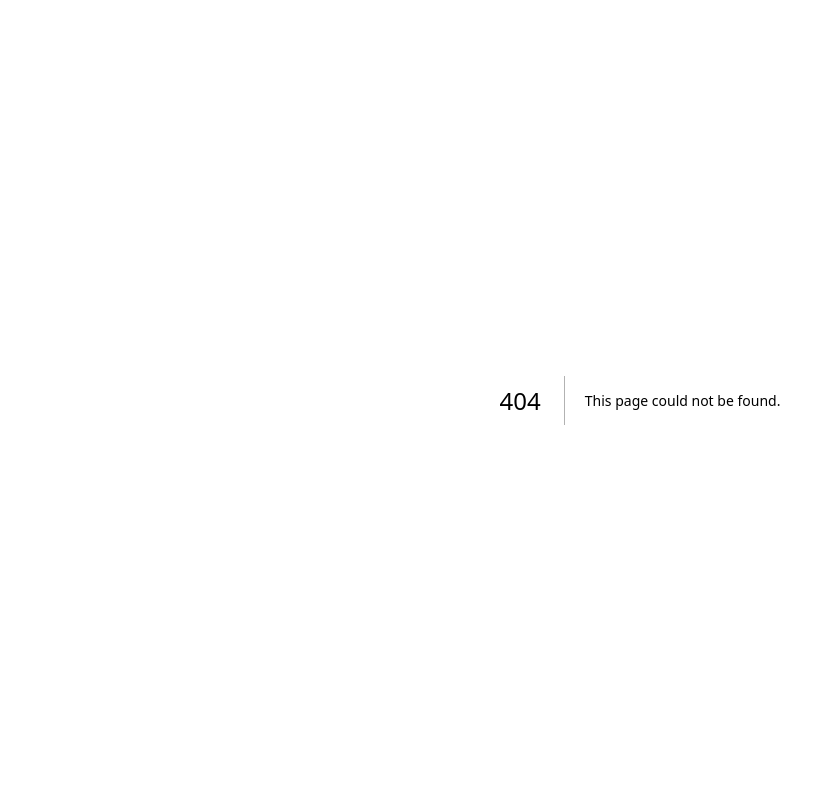
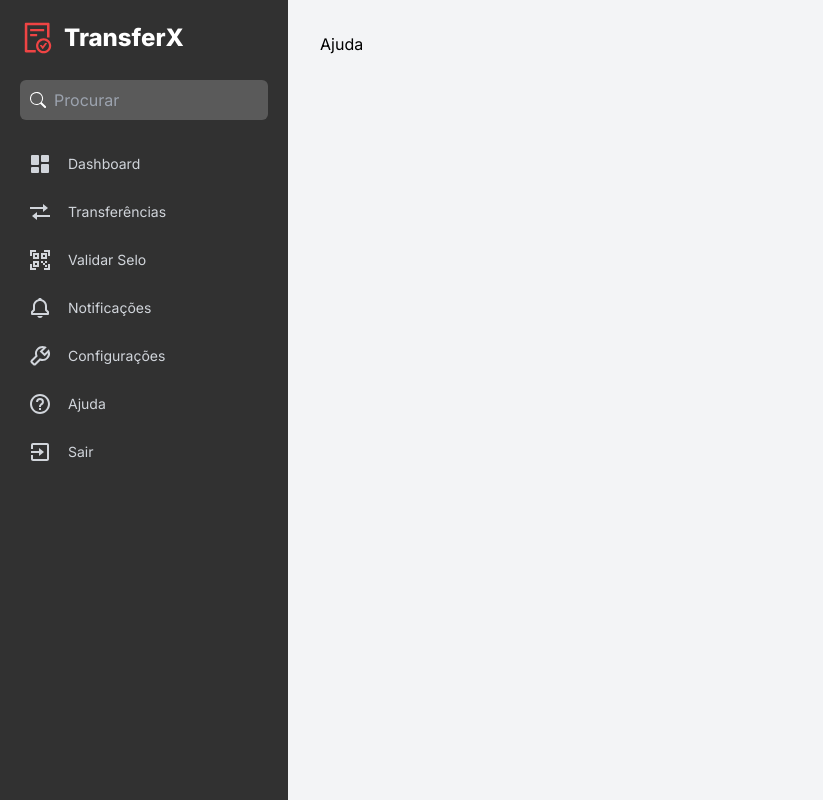
Before and after one commit to TransferX/transferxFront, a Next.js app: page /ajuda in a window 1280 px wide. Before the commit this address had no page. Shown: the whole page, without its empty margins (0-823 px from the left). Built offline with nearby package versions, Linux system fonts and the light colour scheme.

Commit message:
[FEAT] Routes

```diff
--- a/app/_components/sidebar/Sidebar.tsx
+++ b/app/_components/sidebar/Sidebar.tsx
@@ -21,11 +21,11 @@ type MenuItem = {
 const Menus: MenuItem[] = [
   { title: "Dashboard", icon: <BiSolidDashboard />, path: "/dashboard" },
   { title: "Transferências", icon: <BiTransfer />, path: "/transferencias" },
-  { title: "Validar Selo", icon: <BiQrScan />, path: "/dashboard" },
-  { title: "Notificações", icon: <BiBell />, path: "/dashboard" },
-  { title: "Configurações", icon: <BiWrench />, path: "/dashboard" },
-  { title: "Ajuda", icon: <BiHelpCircle />, path: "/dashboard" },
-  { title: "Sair", icon: <BiExit />, path: "/dashboard" },
+  { title: "Validar Selo", icon: <BiQrScan />, path: "/validar" },
+  { title: "Notificações", icon: <BiBell />, path: "/notificacoes" },
+  { title: "Configurações", icon: <BiWrench />, path: "/configuracoes" },
+  { title: "Ajuda", icon: <BiHelpCircle />, path: "/ajuda" },
+  { title: "Sair", icon: <BiExit />, path: "/" },
 ];
 
 const MobileMenu: React.FC = () => {
--- /dev/null
+++ b/app/ajuda/page.tsx
@@ -0,0 +1,15 @@
+"use client"
+import Sidebar from "../_components/sidebar/Sidebar";
+
+const Ajuda = () => {
+  return (
+    <div className="flex">
+      <Sidebar />
+      <div className="flex-1 p-4 mt-16 lg:mt-0 sm:p-6 lg:p-8 bg-gray-100 ml-0">
+  Ajuda
+    </div>
+    </div>
+  )
+}
+
+export default Ajuda
--- /dev/null
+++ b/app/configuracoes/page.tsx
@@ -0,0 +1,15 @@
+"use client"
+import Sidebar from "../_components/sidebar/Sidebar";
+
+const Configuracoes = () => {
+  return (
+    <div className="flex">
+      <Sidebar />
+      <div className="flex-1 p-4 mt-16 lg:mt-0 sm:p-6 lg:p-8 bg-gray-100 ml-0">
+  Configurações
+    </div>
+    </div>
+  )
+}
+
+export default Configuracoes
--- /dev/null
+++ b/app/validar/page.tsx
@@ -0,0 +1,15 @@
+"use client"
+import Sidebar from "../_components/sidebar/Sidebar";
+
+const ValidarSelo = () => {
+  return (
+    <div className="flex">
+      <Sidebar />
+      <div className="flex-1 p-4 mt-16 lg:mt-0 sm:p-6 lg:p-8 bg-gray-100 ml-0">
+  Validar Selo
+    </div>
+    </div>
+  )
+}
+
+export default ValidarSelo
```
